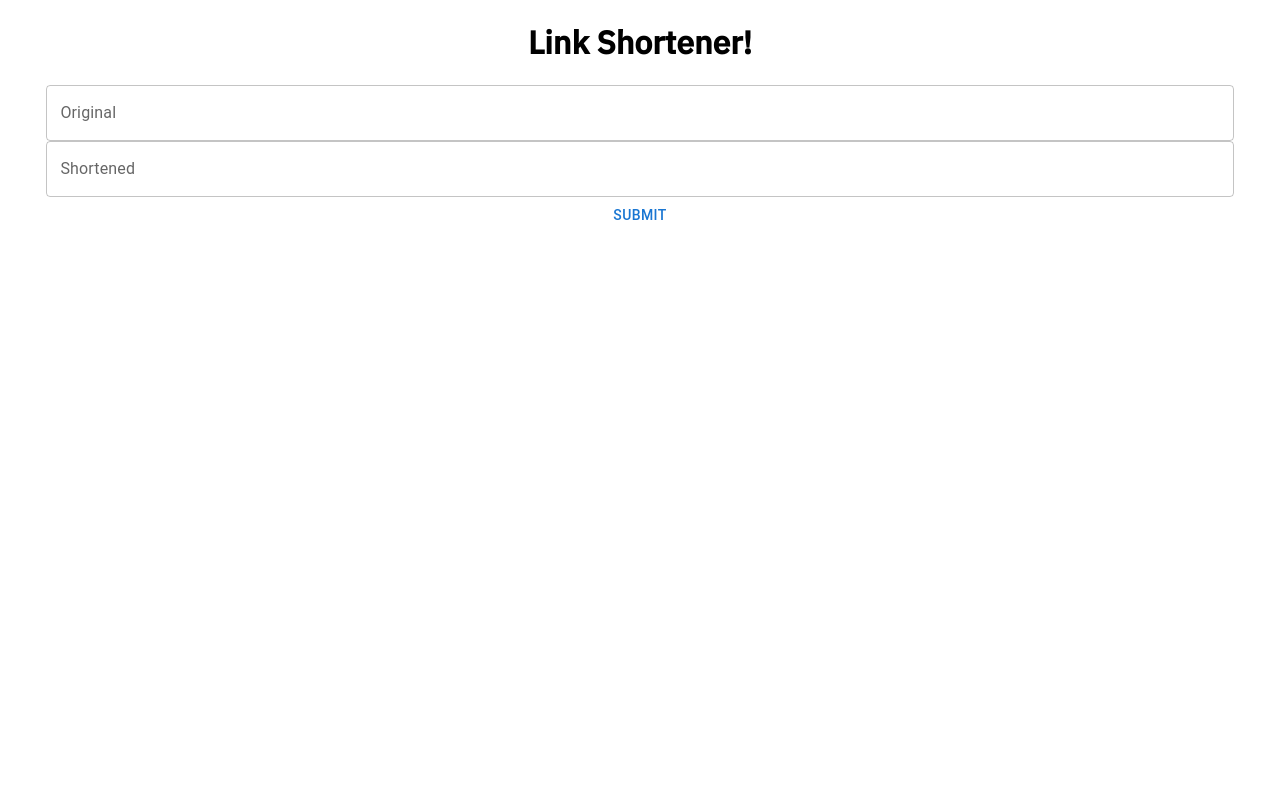
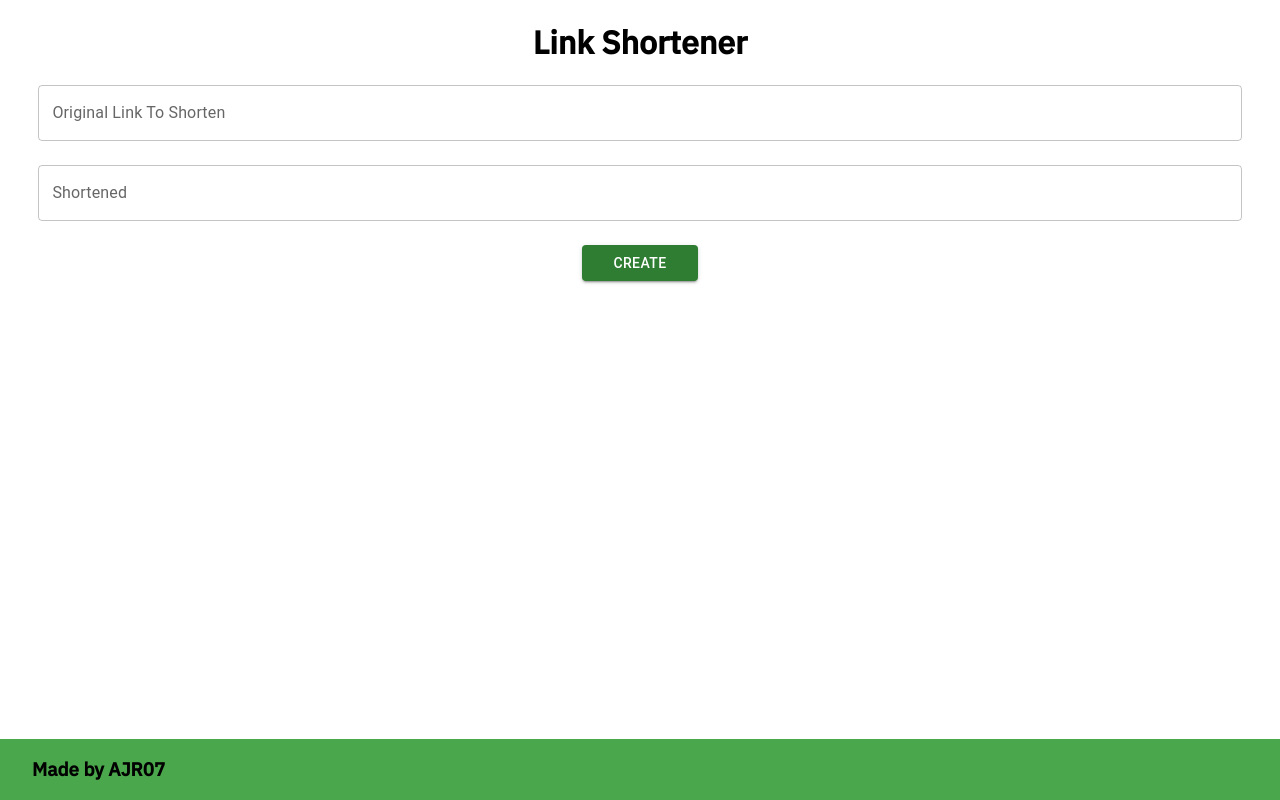
Before and after one commit to AJR07/Link-Shorterner, a React (Create React App) app: page / in a window 1280 px wide. Built offline with nearby package versions, Linux system fonts and the light colour scheme.

Commit message:
Mroe UI Improvements!!!!

```diff
--- a/public/index.html
+++ b/public/index.html
@@ -6,7 +6,7 @@
     <meta name="viewport" content="width=device-width, initial-scale=1.0" />
     <title>Link Shortener</title>
   </head>
-  <body>
+  <body style="margin: 0vw;">
     <div id="root"></div>
   </body>
 </html>
--- a/src/pages/app/app.tsx
+++ b/src/pages/app/app.tsx
@@ -7,6 +7,7 @@ import { Home } from "../home/home";
 import { useState } from "react";
 import Links from "../link/link";
 import "./app.css";
+import Footnote from "../footnote/footnote";
 
 export function App() {
   let [noExist, setNoExist] = useState(false);
@@ -30,6 +31,7 @@ export function App() {
           <Home></Home>
         </Route>
       </Switch>
+      <Footnote/>
     </Router>
   );
 }
--- /dev/null
+++ b/src/pages/footnote/footnote.css
@@ -0,0 +1,8 @@
+#footnote{
+	position: fixed;
+	background-color: rgba(0, 131, 0, 0.707);
+	bottom: 0;
+	width: 95vw;
+	padding-left: 2.5vw;
+	padding-right: 2.5vw;
+}
--- /dev/null
+++ b/src/pages/footnote/footnote.tsx
@@ -0,0 +1,12 @@
+import { Stack } from "@mui/material";
+import "./footnote.css";
+
+export default function Footnote() {
+	return (
+		<div id="footnote">
+			<Stack direction="row">
+				<h3>Made by AJR07</h3>
+			</Stack>
+		</div>
+	)
+}
--- a/src/pages/home/home.css
+++ b/src/pages/home/home.css
@@ -1,4 +1,4 @@
-.textfield{
-	padding-top: 1vh;
-	padding-bottom: 1vh;
+#create{
+	margin-left: 42.5vw;
+	margin-right: 42.5vw;
 }
--- a/src/pages/home/home.tsx
+++ b/src/pages/home/home.tsx
@@ -7,22 +7,49 @@ export function Home() {
   let [error, setError] = useState("");
   let [success, setSuccess] = useState("");
 
+  let [original, setOriginal] = useState("");
+  let [shortened, setShortened] = useState("");
+
+  let [errorOriginal, setErrorOriginal] = useState(false);
+  let [errorShortened, setErrorShortened] = useState(false);
+
   return (
     <div className="home">
-      <h1>Link Shortener!</h1>
+      <h1>Link Shortener</h1>
       <div className="form">
-        <Stack direction="column" className="form-fields" style={{paddingLeft: "3vw", paddingRight: "3vw"}}>
-          <TextField label="Original" variant="outlined" className="textfield"/>
-          <TextField label="Shortened" variant="outlined" className="textfield"/>
+        <Stack
+          direction="column"
+          className="form-fields"
+          style={{ paddingLeft: "3vw", paddingRight: "3vw" }}
+          spacing={3}
+        >
+          <TextField
+            label="Original Link To Shorten"
+            variant="outlined"
+            className="textfield"
+            onChange={(evt) => { setOriginal(evt.target.value); }}
+            error={errorOriginal}
+          />
+
+          <TextField
+            label="Shortened"
+            variant="outlined"
+            className="textfield"
+            onChange={(evt) => { setShortened(evt.target.value); }}
+            error={errorShortened}
+          />
+
+          <Button
+            onClick={() => {
+              submit(setError, setSuccess, original, shortened);
+            }}
+            color="success"
+            variant="contained"
+            id="create"
+          >
+            Create
+          </Button>
         </Stack>
-        <Button
-          onClick={() => {
-            submit(setError, setSuccess);
-          }}
-          id="submit"
-        >
-          Submit
-        </Button>
       </div>
       <br></br>
 
@@ -47,29 +74,29 @@ export function Home() {
 
 function submit(
   setError: React.Dispatch<React.SetStateAction<string>>,
-  setSuccess: React.Dispatch<React.SetStateAction<string>>
+  setSuccess: React.Dispatch<React.SetStateAction<string>>,
+  original: string,
+  shortened: string
 ) {
-  let original = document.getElementById("original") as HTMLInputElement;
-  let shortened = document.getElementById("shortened") as HTMLInputElement;
-  if (original.value === "" || shortened.value === "") {
+  if (original === "" || shortened === "") {
     setError("Cannot have empty links!");
     setSuccess("");
     return;
   } else if (
-    !original.value.includes("http://") &&
-    !original.value.includes("https://")
+    !original.includes("http://") &&
+    !original.includes("https://")
   ) {
     setError("Must contain `http://` so it redirects properly!!");
     setSuccess("");
     return;
-  } else if (original.value.includes("link-short.web.app")) {
+  } else if (original.includes("link-short.web.app")) {
     setError(
-      "Cannot redirect to this site. This is to prevent recursive redirects XD"
+      "Cannot redirect to this site. This is to prevent recursive redirects."
     );
     setSuccess("");
     return;
   }
-  let ref = firebase.database().ref(`links/${shortened?.value}`);
+  let ref = firebase.database().ref(`links/${shortened}`);
   ref.get().then((snapshot) => {
     if (snapshot.exists()) {
       setError("URL already exists!");
@@ -78,7 +105,7 @@ function submit(
       ref
         .set({
           clicks: 0,
-          direct: original?.value,
+          direct: original,
         })
         .then(() => {
           setError("");
```
